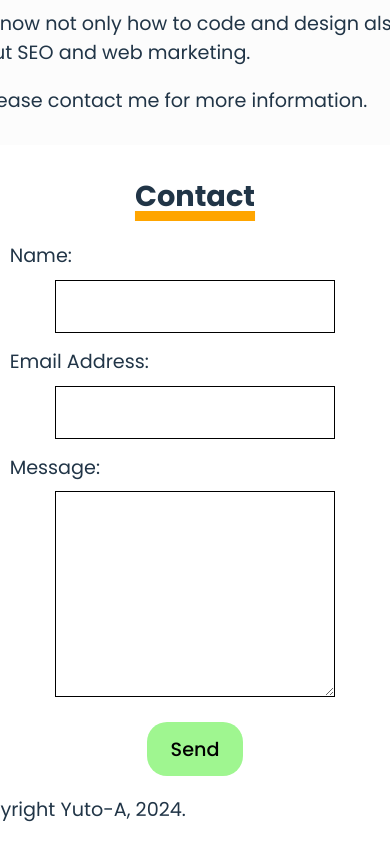
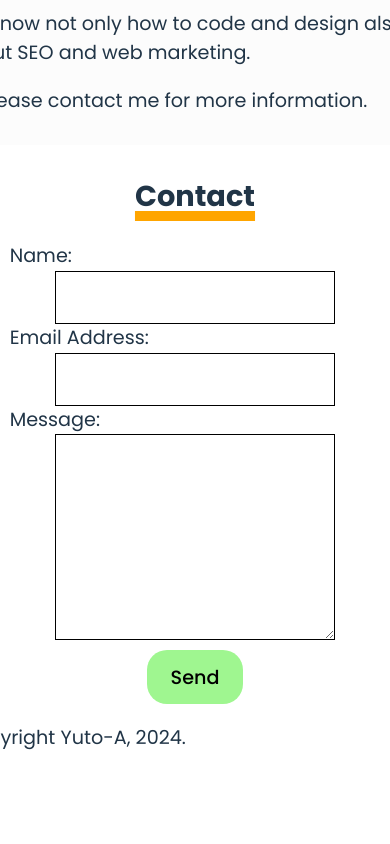
Before and after one commit to Yuto-A2/myPortfolio, a React (Vite) app in the folder portfolio/frontend/: page / in a window 390 px wide. Shown: the part 3077-3921 px from the top of the page. After the commit the page ends 3849 px from the top, so only its background shows below. Built offline with nearby package versions, Linux system fonts and the light colour scheme; no server answers.

Commit message:
position changed

```diff
--- a/portfolio/frontend/src/components/Home.css
+++ b/portfolio/frontend/src/components/Home.css
@@ -442,7 +442,7 @@ body {
         height: 49px;
         margin-top: 9px;
         border: solid 1px black;
-        margin-left: 4%;
+        margin: auto 4%;
     }
 
     .messageForm {
@@ -450,7 +450,7 @@ body {
         height: 200px;
         margin-top: 9px;
         border: solid 1px black;
-        margin-left: 4%;
+        margin:auto 4%;
     }
 }
 
```
